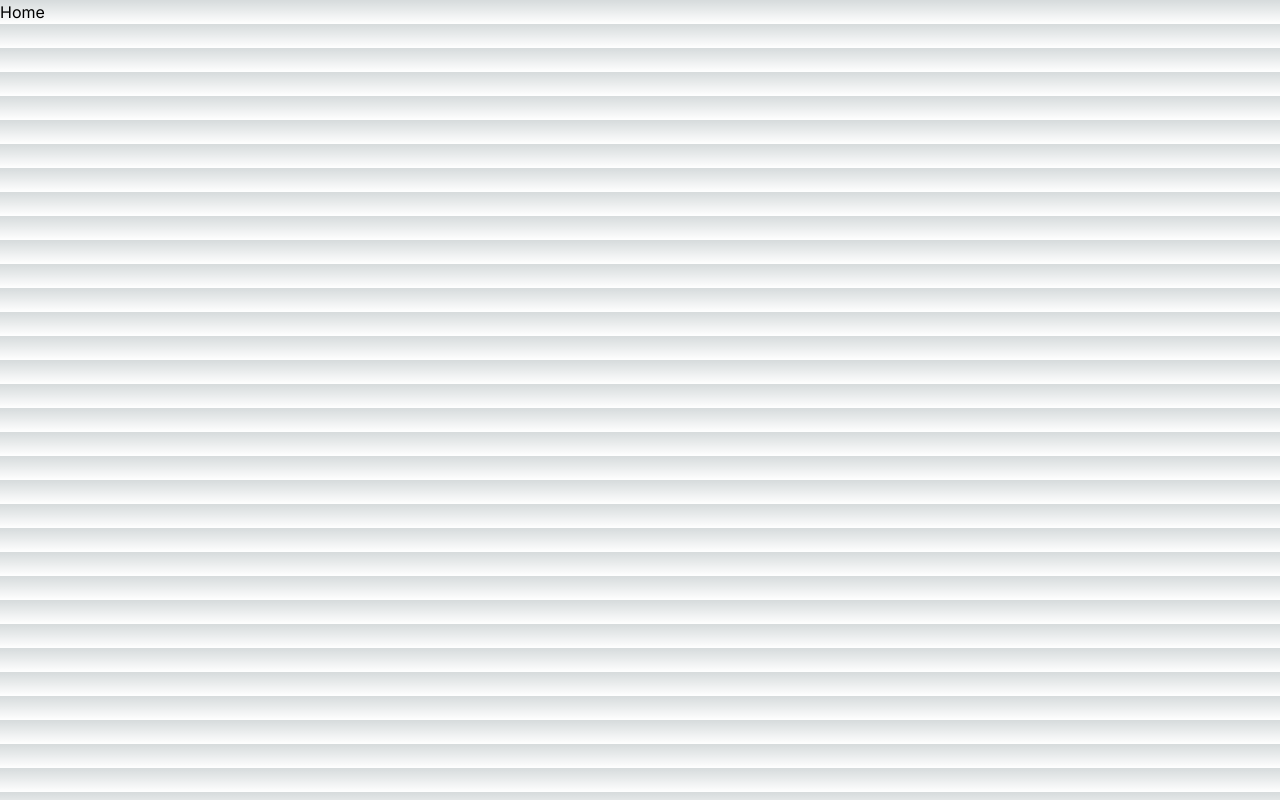
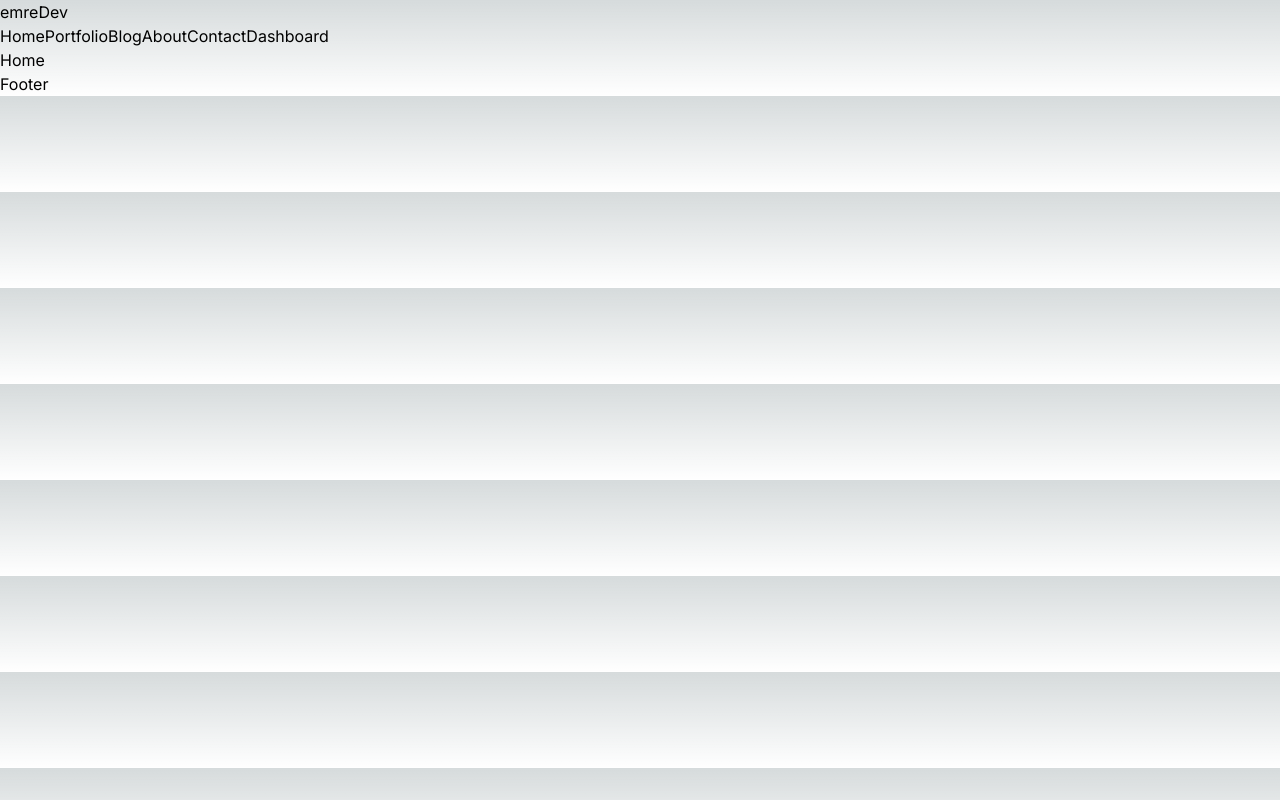
Before and after one commit to emrecoban/company, a Next.js app: page / in a window 1280 px wide. Built offline with nearby package versions, Linux system fonts and the light colour scheme.

Commit message:
Added links to navbar

```diff
--- a/src/app/layout.js
+++ b/src/app/layout.js
@@ -1,5 +1,7 @@
+import Navbar from '@/components/navbar/Navbar'
 import './globals.css'
 import { Inter } from 'next/font/google'
+import Footer from '@/components/footer/Footer'
 
 const inter = Inter({ subsets: ['latin'] })
 
@@ -11,7 +13,11 @@
 export default function RootLayout({ children }) {
   return (
     <html lang="en">
-      <body className={inter.className}>{children}</body>
+      <body className={inter.className}>
+        <Navbar />
+        {children}
+        <Footer />
+      </body>
     </html>
   )
 }
--- a/src/components/navbar/Navbar.jsx
+++ b/src/components/navbar/Navbar.jsx
@@ -1,8 +1,49 @@
+import Link from 'next/link'
 import React from 'react'
+
+const links = [
+    {
+        id: 1,
+        title: "Home",
+        url: "/",
+    },
+    {
+        id: 2,
+        title: "Portfolio",
+        url: "/portfolio",
+    },
+    {
+        id: 3,
+        title: "Blog",
+        url: "/blog",
+    },
+    {
+        id: 4,
+        title: "About",
+        url: "/about",
+    },
+    {
+        id: 5,
+        title: "Contact",
+        url: "/contact",
+    },
+    {
+        id: 6,
+        title: "Dashboard",
+        url: "/dashboard",
+    },
+]
 
 const Navbar = () => {
     return (
-        <div>Navbar</div>
+        <div>
+            <Link href="/">emreDev</Link>
+            <div>
+                {links.map((link) => (
+                    <Link key={link.id} href={link.url}>{link.title}</Link>
+                ))}
+            </div>
+        </div>
     )
 }
 
```
